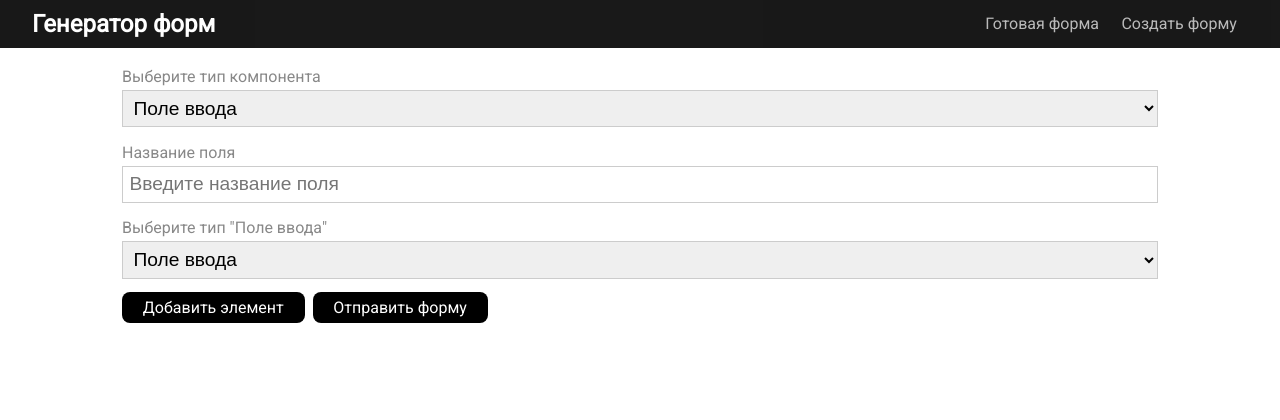
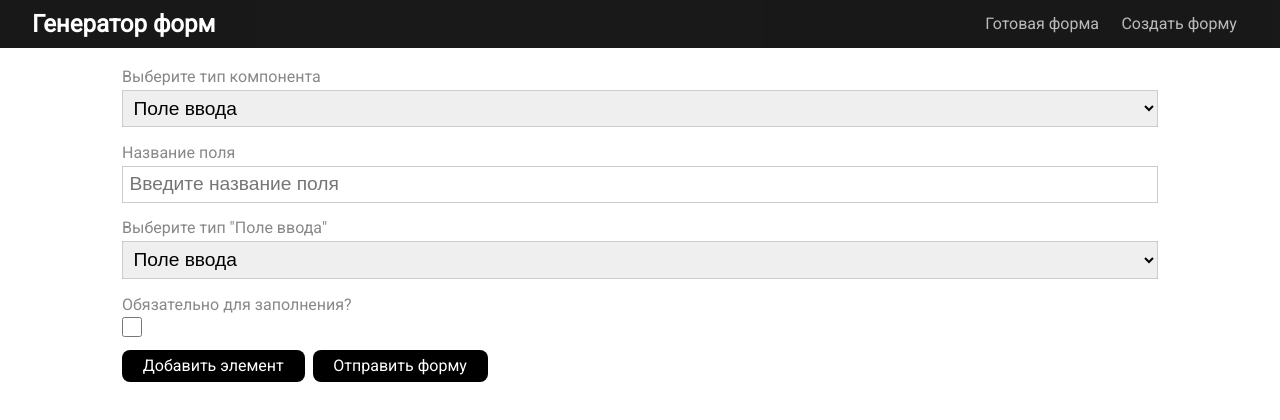
Before and after one commit to Flockandglock/background_test, an Angular app: page /add-form in a window 1280 px wide. Shown: the top 420 px of the page. Built offline with nearby package versions, Linux system fonts and the light colour scheme.

Commit message:
доделал input

```diff
--- a/src/app/pages/add-form-page/add-form-page.component.html
+++ b/src/app/pages/add-form-page/add-form-page.component.html
@@ -25,6 +25,10 @@
       }
     </select>
   </div>
+  <div class="form-control">
+    <label for="">Обязательно для заполнения?</label>
+    <input class="checkbox" type="checkbox" [(ngModel)]="typeRequareComponent">
+  </div>
 
 
 <button (click)="addFieldForm()" class="btn btn-dark">Добавить элемент</button>
--- a/src/app/pages/add-form-page/add-form-page.component.scss
+++ b/src/app/pages/add-form-page/add-form-page.component.scss
@@ -0,0 +1,4 @@
+.checkbox {
+    width: 20px;
+    height: 20px;
+}
--- a/src/app/pages/add-form-page/add-form-page.component.ts
+++ b/src/app/pages/add-form-page/add-form-page.component.ts
@@ -37,12 +37,14 @@ export class AddFormPageComponent {
       value: 'multi input',
       name: 'Поле воода с возможностью добавлять доп. поля ввода'
     }
-  ]
+  ];
+
 
 
   public typeComponent: string = this.arrTypesComponent[0].value;
   public labelInputTypeComponent: string = '';
   public typeInputComponent: string = this.arrTypesInputComponent[0].value;
+  public typeRequareComponent: boolean = false;
 
   public fieldForm?: IFieldForm;
 
@@ -53,6 +55,7 @@ constructor(
   public addFieldForm () {
     const field = {
       type: this.typeComponent,
+      required: this.typeRequareComponent,
       label: this.labelInputTypeComponent,
       typeComponent: this.typeInputComponent,
       key: String(new Date())
--- a/src/types/index.ts
+++ b/src/types/index.ts
@@ -12,5 +12,6 @@ export interface IFieldForm {
   type: string,
   label: string,
   typeComponent: string
-  key: string
+  key: string,
+  required: boolean
 }
```
Also changed, not shown: form.json (+0 -14 lines).
